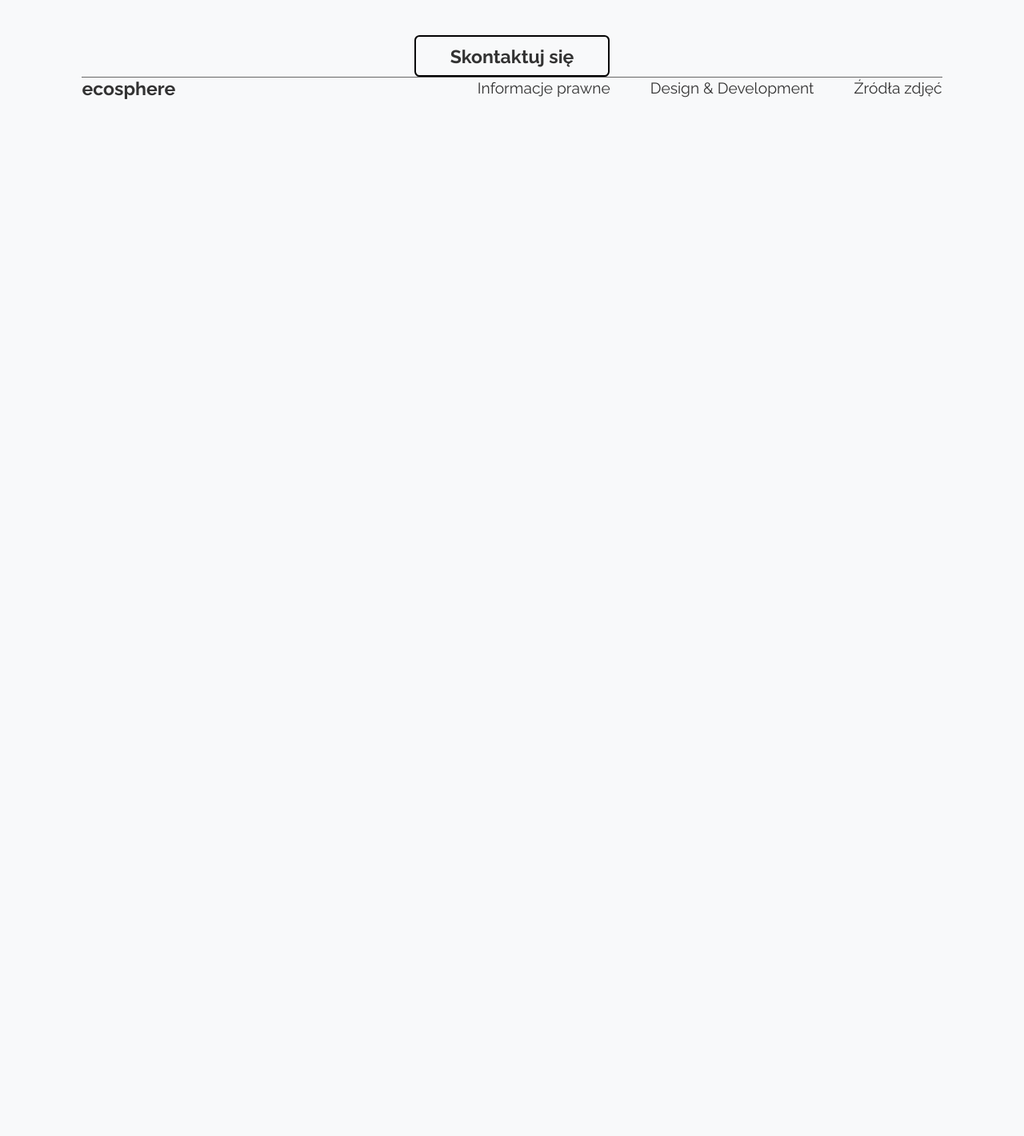
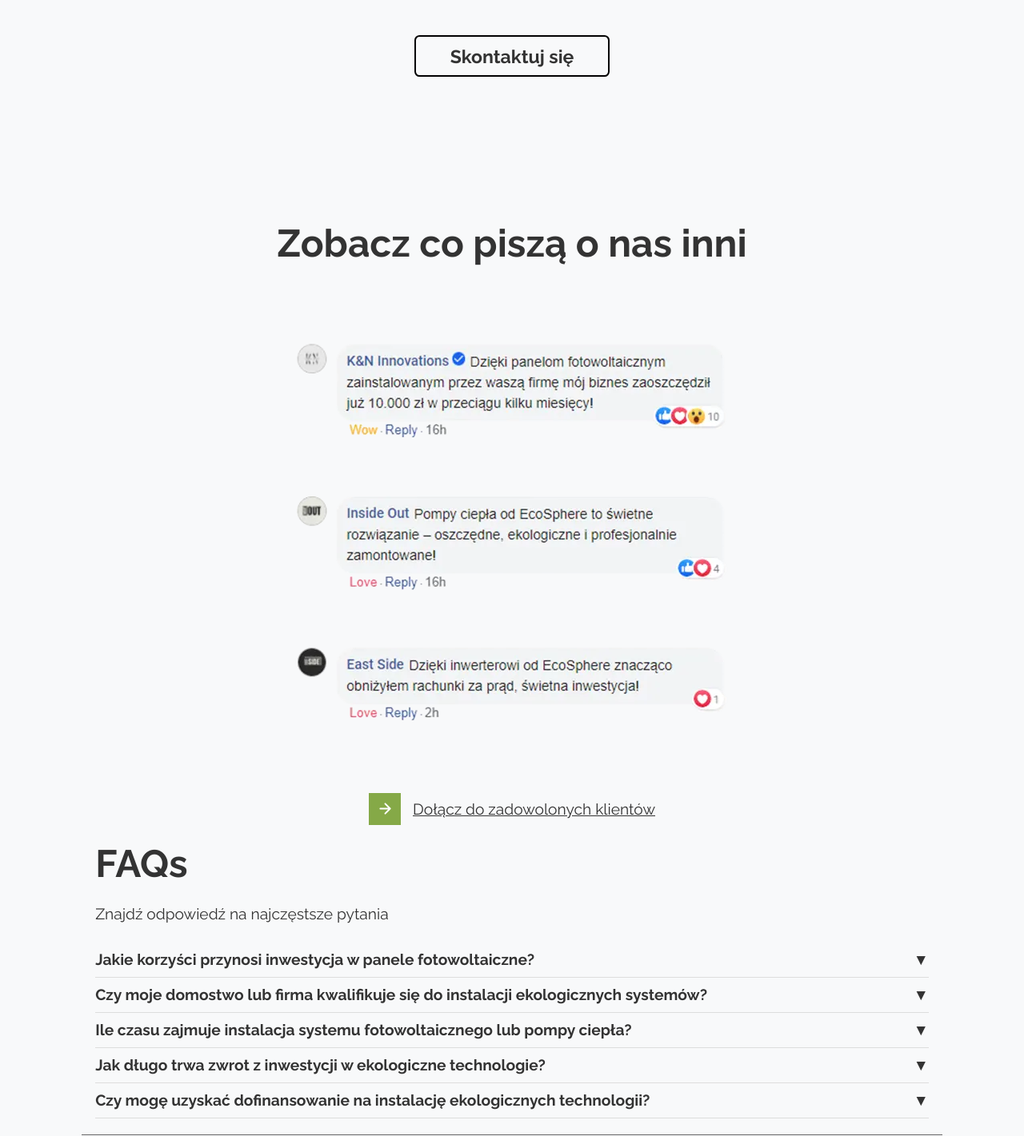
Before and after one commit to GracjanOne/Ecosphere, a Next.js app: page / in a window 1280 px wide. Shown: the part 4188-5609 px from the top of the page at 80% size. Before the commit the page ends 4312 px from the top, so only its background shows below. Built offline with nearby package versions, Linux system fonts and the light colour scheme.

Commit message:
FAQ section

```diff
--- /dev/null
+++ b/src/app/components/FAQSection/FAQSection.tsx
@@ -0,0 +1,57 @@
+"use client"
+
+import React, { useState } from 'react';
+
+
+interface FAQItemProps {
+  question: string;
+  answer: string;
+}
+
+const FAQItem: React.FC<FAQItemProps> = ({ question, answer }) => {
+  const [isOpen, setIsOpen] = useState(false);
+
+  return (
+    <div className='web-margins' style={{ borderBottom: '1px solid #ddd', padding: '10px 0' }}>
+      <div
+        style={{ display: 'flex', justifyContent: 'space-between', cursor: 'pointer' }}
+        onClick={() => setIsOpen(!isOpen)}
+      >
+        <span style={{ fontWeight: 'bold' }}>{question}</span>
+        <span>{isOpen ? '▲' : '▼'}</span>
+      </div>
+      <div
+        style={{
+          maxHeight: isOpen ? '200px' : '0',
+          overflow: 'hidden',
+          transition: 'max-height 0.3s ease',
+        }}
+      >
+        <p style={{ marginTop: '10px', color: '#555', padding: isOpen ? '10px 0' : '0' }}>{answer}</p>
+      </div>
+    </div>
+  );
+};
+
+// Komponent główny FAQSection
+const FAQSection: React.FC = () => {
+  const faqData = [
+    { question: 'Jakie korzyści przynosi inwestycja w panele fotowoltaiczne?', answer: 'Inwestycja w panele fotowoltaiczne pozwala znacząco obniżyć rachunki za prąd, zwiększyć niezależność od rosnących cen energii oraz zmniejszyć ślad węglowy. Dodatkowo, korzystając z dotacji lub ulg podatkowych, możesz obniżyć koszty instalacji nawet o 50%.' },
+    { question: 'Czy moje domostwo lub firma kwalifikuje się do instalacji ekologicznych systemów?', answer: 'Tak, prawie każda nieruchomość może być dostosowana do zastosowania ekologicznych technologii. Przeprowadzamy darmowy audyt, aby określić najlepsze rozwiązanie w zależności od dostępnej przestrzeni, nasłonecznienia oraz zapotrzebowania na energię.' },
+    { question: ' Ile czasu zajmuje instalacja systemu fotowoltaicznego lub pompy ciepła?', answer: 'Typowy czas instalacji paneli fotowoltaicznych wynosi od 1 do 3 dni, w zależności od wielkości systemu. Instalacja pompy ciepła zajmuje zazwyczaj od 3 do 5 dni. Dokładny harmonogram ustalamy indywidualnie z każdym klientem.' },
+    { question: 'Jak długo trwa zwrot z inwestycji w ekologiczne technologie?', answer: 'Średni czas zwrotu z inwestycji w panele fotowoltaiczne wynosi od 5 do 7 lat, a dla pomp ciepła – od 6 do 9 lat. Czas zwrotu może być krótszy w przypadku korzystania z dotacji lub innych ulg finansowych.' },
+    { question: 'Czy mogę uzyskać dofinansowanie na instalację ekologicznych technologii?', answer: 'Tak, w wielu przypadkach możesz skorzystać z programów dotacyjnych, takich jak „Mój Prąd”, „Czyste Powietrze” lub ulg podatkowych. Pomagamy w przygotowaniu wszystkich niezbędnych dokumentów, abyś mógł maksymalnie obniżyć koszty swojej inwestycji.' },
+  ];
+
+  return (
+    <div className='web-margins' style={{  margin: '0 auto', padding: '20px' }}>
+      <h6 className='web-margins section-header' style={{marginBottom: "2%"}}>FAQs</h6>
+      <p className='web-margins'  style={{marginBottom: "2%"}}>Znajdź odpowiedź na najczęstsze pytania</p>
+      {faqData.map((item, index) => (
+        <FAQItem key={index} question={item.question} answer={item.answer} />
+      ))}
+    </div>
+  );
+};
+
+export default FAQSection;
--- a/src/app/components/SocialProof/SocialProof.css
+++ b/src/app/components/SocialProof/SocialProof.css
@@ -0,0 +1,16 @@
+.social-header{
+    margin-top: 14%;
+    margin-bottom: 0;
+}
+.social-wrapper{
+    display: flex;
+    flex-direction: column;
+    align-items: center;
+    gap: 80px;
+    img{
+        @media screen and (max-width: 675px){
+            width: 100%;
+            height: auto;
+        }
+    }
+}
--- a/src/app/components/SocialProof/SocialProof.tsx
+++ b/src/app/components/SocialProof/SocialProof.tsx
@@ -0,0 +1,17 @@
+import Image from "next/image"
+import CtaButton from "../CtaButton/CtaButton"
+import "@/app/components/SocialProof/SocialProof.css"
+export default function SocialProof(){
+    return (
+        <section className="social-wrapper">
+            <h5 className="section-header social-header" >Zobacz co piszą o nas inni</h5>
+            <Image
+                src="/social-proof.webp"
+                alt=""
+                width={590}
+                height={500}
+            />
+            <CtaButton link={"/kontakt"} >Dołącz do zadowolonych klientów</CtaButton>
+        </section>
+    )
+}
--- a/src/app/page.tsx
+++ b/src/app/page.tsx
@@ -2,6 +2,8 @@ import HeroSection from "./components/hero/HeroSection";
 import LeftImage from "./components/LeftImage/LeftImage";
 import BoxImage from "./components/BoxImage/BoxImage";
 import ThreeImages from "./components/ThreeImages/ThreeImages";
+import SocialProof from "./components/SocialProof/SocialProof";
+import FAQSection from "./components/FAQSection/FAQSection";
 export default function Home() {
   return (
    <div>
@@ -15,6 +17,8 @@ export default function Home() {
     button="Oszczędź środowisko"
     img="/eco.webp" imgWidth={550} imgHeight={710} isRight={true}/>
     <ThreeImages />
+    <SocialProof />
+    <FAQSection />
    </div>
   );
 }
```
Also changed, not shown: public/bottom-arrow.svg (added), public/social-proof.webp (renamed from public/social proof.webp).
